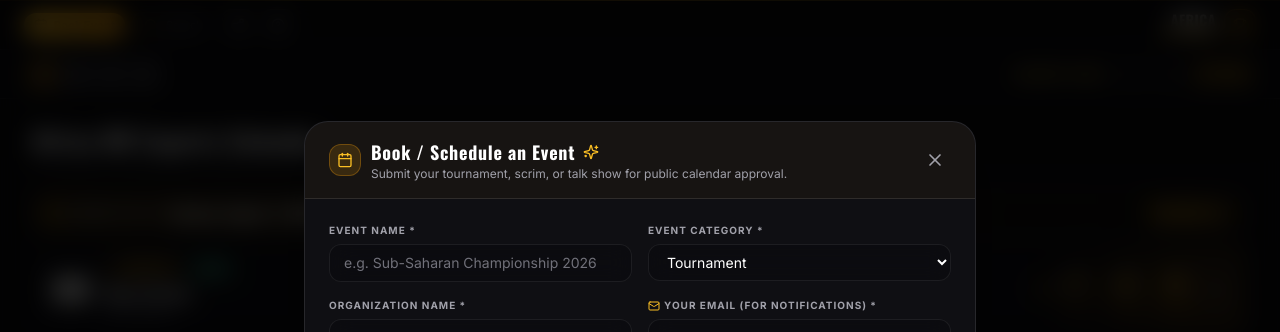
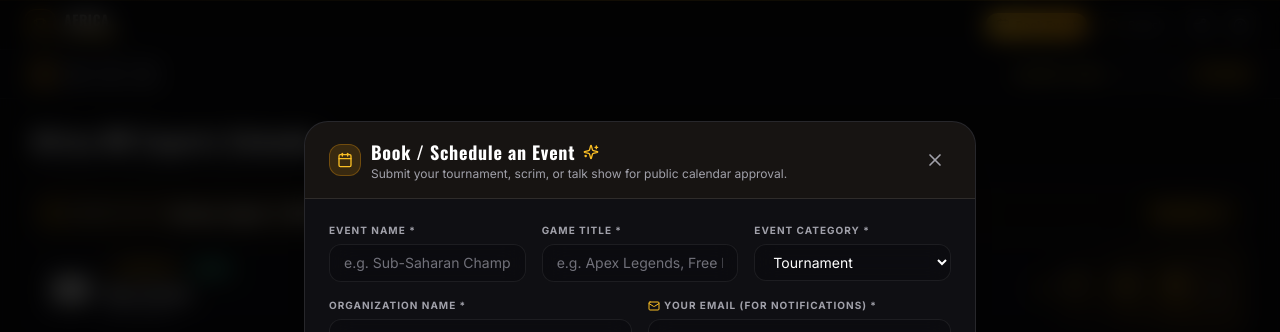
Before and after one commit to heaven-afk/africabrcalender, a Next.js app: page / in a window 1280 px wide. Both pictures are taken after a click on the button "Book Event". Shown: the top 332 px of the page. Built offline with nearby package versions, Linux system fonts and the light colour scheme; grey boxes are pictures that could not be loaded.

Commit message:
fix: header layout swap, custom game title input field, professional admin restriction UX

```diff
--- a/src/app/admin/page.tsx
+++ b/src/app/admin/page.tsx
@@ -76,10 +76,10 @@ function AdminContent() {
           <ShieldAlert className="w-8 h-8 text-red-400" />
         </div>
         <h2 className="font-display font-bold text-white text-2xl tracking-wide mb-2">
-          Access Restricted
+          Administrator Access Restricted
         </h2>
-        <p className="text-sm text-[#71717a] max-w-md mb-6 leading-relaxed">
-          Your account (<span className="text-white font-semibold">{userEmail || "Signed In"}</span>) is not listed on <code className="text-[#e8a33d] bg-black/40 px-1.5 py-0.5 rounded">NEXT_PUBLIC_ADMIN_EMAILS</code>.
+        <p className="text-sm text-zinc-400 max-w-md mb-6 leading-relaxed">
+          The account <span className="text-white font-semibold">{userEmail || "Signed In"}</span> does not have administrative privileges. If you are an organizer or moderator needing access, please request authorization from the admin team.
         </p>
         <div className="flex items-center gap-3">
           <Link
@@ -118,6 +118,7 @@ function AdminDashboard() {
   /* Form fields */
   const [formName, setFormName] = useState("");
   const [formCategory, setFormCategory] = useState<EventCategory>("tournament");
+  const [formGame, setFormGame] = useState("");
   const [formStage, setFormStage] = useState("");
   const [formStartDate, setFormStartDate] = useState("");
   const [formEndDate, setFormEndDate] = useState("");
@@ -205,7 +206,7 @@ function AdminDashboard() {
   /* ─── Modal helpers ─────────────────────────────────────────────────────── */
   const resetForm = () => {
     const today = new Date().toISOString().slice(0, 10);
-    setFormName(""); setFormCategory("tournament"); setFormStage("");
+    setFormName(""); setFormCategory("tournament"); setFormGame(""); setFormStage("");
     setFormStartDate(today); setFormEndDate(today); setFormOrgName("");
     setFormOrgLogoUrl(""); setFormRegion(""); setFormDaysOfWeek([1,2,3,4,5]);
     setFormStartTime("19:00"); setFormEndTime("21:00"); setFormTimezone("Africa/Lagos");
@@ -223,6 +224,7 @@ function AdminDashboard() {
     setEditingEvent(evt);
     setFormName(evt.name || "");
     setFormCategory(evt.category || "tournament");
+    setFormGame(evt.game || "");
     setFormStage(evt.stage || "");
     setFormStartDate(evt.startDate || "");
     setFormEndDate(evt.endDate || "");
@@ -262,6 +264,7 @@ function AdminDashboard() {
         ...(editingEvent ? { id: editingEvent.id } : {}),
         name: formName.trim(),
         category: formCategory,
+        game: formGame.trim() || null,
         stage: formStage.trim() || null,
         startDate: formStartDate,
         endDate: formEndDate,
@@ -520,10 +523,14 @@ function AdminDashboard() {
             </div>
 
             <form onSubmit={handleSubmit} className="flex-1 overflow-y-auto p-6 space-y-4">
-              <div className="grid grid-cols-1 sm:grid-cols-2 gap-4">
+              <div className="grid grid-cols-1 sm:grid-cols-3 gap-4">
                 <div>
                   <label className={labelCls}>Event Name *</label>
-                  <input type="text" required value={formName} onChange={(e) => setFormName(e.target.value)} placeholder="e.g. Season 38 / Nova Scrims" className={fieldCls} />
+                  <input type="text" required value={formName} onChange={(e) => setFormName(e.target.value)} placeholder="e.g. Season 38" className={fieldCls} />
+                </div>
+                <div>
+                  <label className={labelCls}>Game Title</label>
+                  <input type="text" value={formGame} onChange={(e) => setFormGame(e.target.value)} placeholder="e.g. Apex Legends, Free Fire" className={fieldCls} />
                 </div>
                 <div>
                   <label className={labelCls}>Category *</label>
--- a/src/app/page.tsx
+++ b/src/app/page.tsx
@@ -101,6 +101,7 @@ export default function HomePage() {
         return (
           evt.name.toLowerCase().includes(q) ||
           evt.orgName.toLowerCase().includes(q) ||
+          (evt.game || "").toLowerCase().includes(q) ||
           (evt.stage || "").toLowerCase().includes(q)
         );
       }
--- a/src/components/BookEventModal.tsx
+++ b/src/components/BookEventModal.tsx
@@ -21,6 +21,7 @@ export const BookEventModal: React.FC<BookEventModalProps> = ({ open, onClose, o
   const today = new Date().toISOString().slice(0, 10);
   const [name, setName] = useState("");
   const [category, setCategory] = useState<EventCategory>("tournament");
+  const [game, setGame] = useState("");
   const [stage, setStage] = useState("");
   const [orgName, setOrgName] = useState("");
   const [orgLogoUrl, setOrgLogoUrl] = useState("");
@@ -48,6 +49,7 @@ export const BookEventModal: React.FC<BookEventModalProps> = ({ open, onClose, o
       const payload = {
         name: name.trim(),
         category,
+        game: game.trim() || undefined,
         stage: stage.trim() || undefined,
         orgName: orgName.trim(),
         orgLogoUrl: orgLogoUrl.trim() || undefined,
@@ -133,7 +135,7 @@ export const BookEventModal: React.FC<BookEventModalProps> = ({ open, onClose, o
               </div>
             )}
 
-            <div className="grid grid-cols-1 sm:grid-cols-2 gap-4">
+            <div className="grid grid-cols-1 sm:grid-cols-3 gap-4">
               <div>
                 <label className={labelCls}>Event Name *</label>
                 <input
@@ -141,7 +143,17 @@ export const BookEventModal: React.FC<BookEventModalProps> = ({ open, onClose, o
                   required
                   value={name}
                   onChange={(e) => setName(e.target.value)}
-                  placeholder="e.g. Sub-Saharan Championship 2026"
+                  placeholder="e.g. Sub-Saharan Championship"
+                  className={fieldCls}
+                />
+              </div>
+              <div>
+                <label className={labelCls}>Game Title *</label>
+                <input
+                  type="text"
+                  value={game}
+                  onChange={(e) => setGame(e.target.value)}
+                  placeholder="e.g. Apex Legends, Free Fire, PUBG"
                   className={fieldCls}
                 />
               </div>
--- a/src/components/EventModal.tsx
+++ b/src/components/EventModal.tsx
@@ -9,6 +9,7 @@ import {
   MessageSquare,
   ExternalLink,
   Globe,
+  Gamepad2,
 } from "lucide-react";
 import { format, parseISO } from "date-fns";
 import { CalendarEvent } from "@/types/event";
@@ -76,6 +77,12 @@ export const EventModal: React.FC<EventModalProps> = ({ event, onClose }) => {
           <div className="flex-1 min-w-0 pt-1">
             <div className="flex items-center gap-2 mb-1.5 flex-wrap">
               <CategoryPill category={event.category} size="sm" />
+              {event.game && (
+                <span className="inline-flex items-center gap-1 text-[10px] uppercase font-bold tracking-wider px-2.5 py-0.5 rounded-md bg-purple-500/10 text-purple-300 border border-purple-500/25">
+                  <Gamepad2 className="w-3 h-3 text-purple-400" />
+                  {event.game}
+                </span>
+              )}
               {event.region && (
                 <span className="text-[10px] uppercase font-bold tracking-wider px-2.5 py-0.5 rounded-md bg-white/[0.04] text-zinc-400 border border-white/10">
                   {event.region}
--- a/src/components/Header.tsx
+++ b/src/components/Header.tsx
@@ -56,7 +56,26 @@ export const Header: React.FC<HeaderProps> = ({
       <div className="liquid-glass-header w-full border-b border-white/[0.06] backdrop-blur-2xl">
         <div className="flex items-center justify-between px-3 sm:px-6 h-12 max-w-[1400px] mx-auto w-full gap-2">
 
-          {/* Layer 1 Left: Action buttons (Search, Share, How To, Book Event) */}
+          {/* Layer 1 Left: Name & Logo (Africa BR Calendar) */}
+          <div
+            className="flex items-center gap-2 cursor-pointer active:scale-95 transition-transform shrink-0"
+            onClick={onToday}
+            title="Return to Today"
+          >
+            <div className="w-7 h-7 sm:w-8 sm:h-8 rounded-xl bg-amber-500/10 border border-amber-500/30 flex items-center justify-center shadow-[0_0_10px_rgba(245,158,11,0.15)]">
+              <Trophy className="w-3.5 h-3.5 text-amber-400" />
+            </div>
+            <div className="flex flex-col items-start leading-none">
+              <span className="font-display font-bold text-white text-[13px] sm:text-[14px] tracking-[0.14em] uppercase">
+                Africa
+              </span>
+              <span className="font-display font-semibold text-amber-400 text-[8.5px] sm:text-[9px] tracking-[0.22em] uppercase mt-0.5">
+                BR Calendar
+              </span>
+            </div>
+          </div>
+
+          {/* Layer 1 Right: Action buttons (Book Event, Search, Share, How To) */}
           <div className="flex items-center gap-1.5 sm:gap-2 shrink-0 touch-manipulation">
             <button
               onClick={onBookEvent}
@@ -104,25 +123,6 @@ export const Header: React.FC<HeaderProps> = ({
             >
               <HelpCircle className="w-3.5 h-3.5 text-zinc-300 hover:text-amber-400" />
             </button>
-          </div>
-
-          {/* Layer 1 Right: Name (Africa BR Calendar) */}
-          <div
-            className="flex items-center gap-2 cursor-pointer active:scale-95 transition-transform shrink-0"
-            onClick={onToday}
-            title="Return to Today"
-          >
-            <div className="flex flex-col items-end leading-none">
-              <span className="font-display font-bold text-white text-[13px] sm:text-[14px] tracking-[0.14em] uppercase">
-                Africa
-              </span>
-              <span className="font-display font-semibold text-amber-400 text-[8.5px] sm:text-[9px] tracking-[0.22em] uppercase mt-0.5">
-                BR Calendar
-              </span>
-            </div>
-            <div className="w-7 h-7 sm:w-8 sm:h-8 rounded-xl bg-amber-500/10 border border-amber-500/30 flex items-center justify-center shadow-[0_0_10px_rgba(245,158,11,0.15)]">
-              <Trophy className="w-3.5 h-3.5 text-amber-400" />
-            </div>
           </div>
 
         </div>
--- a/src/components/NextEventCountdown.tsx
+++ b/src/components/NextEventCountdown.tsx
@@ -1,7 +1,7 @@
 "use client";
 
 import React, { useState, useEffect, useMemo } from "react";
-import { Clock, Radio, ChevronRight, Zap } from "lucide-react";
+import { Clock, Radio, ChevronRight, Zap, Gamepad2 } from "lucide-react";
 import { CalendarEvent } from "@/types/event";
 import { OrgLogo } from "./OrgLogo";
 import { CategoryPill } from "./CategoryPill";
@@ -162,6 +162,13 @@ export const NextEventCountdown: React.FC<NextEventCountdownProps> = ({ events,
                   )}
 
                   <CategoryPill category={nextTarget.event.category} size="sm" />
+
+                  {nextTarget.event.game && (
+                    <span className="inline-flex items-center gap-1 text-[9.5px] font-extrabold uppercase tracking-wider text-purple-300 bg-purple-500/10 border border-purple-500/25 px-2 py-0.5 rounded-md">
+                      <Gamepad2 className="w-2.5 h-2.5 text-purple-400" />
+                      {nextTarget.event.game}
+                    </span>
+                  )}
                 </div>
 
                 <h4 className="font-display font-bold text-white text-sm sm:text-base tracking-wide group-hover:text-amber-300 transition-colors truncate">
--- a/src/types/event.ts
+++ b/src/types/event.ts
@@ -23,6 +23,7 @@ export interface CalendarEvent {
   id: string;
   name: string;
   category: EventCategory;
+  game?: string | null;
   stage: string | null;
   startDate: string; // YYYY-MM-DD
   endDate: string; // YYYY-MM-DD
```
